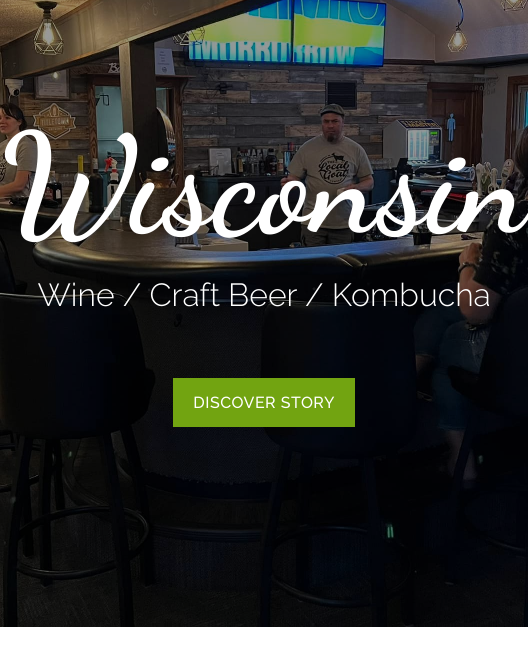
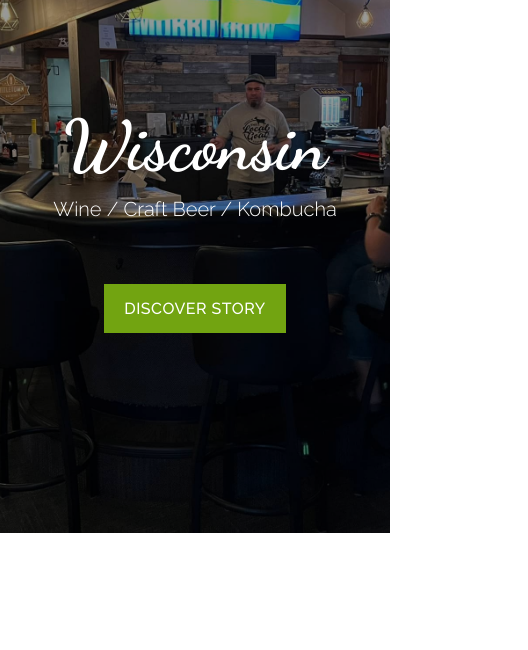
Before and after one commit to the-local-goat-company/website, a plain HTML site: page new/index.html in a window 390 px wide. Shown: the part 142-792 px from the top of the page, 528 px wide, since content can reach past the window. Drawn offline with Linux system fonts and the light colour scheme.

Commit message:
intro mobile fix

```diff
--- a/new/css/style.css
+++ b/new/css/style.css
@@ -191,7 +191,7 @@ a:focus, .btn:focus, .btn:active:focus, .btn.active:focus, .btn.focus, .btn:acti
 .intro h1 {
 	font-family: 'Dancing Script', cursive;
 	color: #fff;
-	font-size: 10em;
+	font-size: 5em;
 	font-weight: 700;
 	margin-top: 0;
 	margin-bottom: 10px;
@@ -202,7 +202,7 @@ a:focus, .btn:focus, .btn:active:focus, .btn.active:focus, .btn.focus, .btn:acti
 }
 .intro p {
 	color: #fff;
-	font-size: 32px;
+	font-size: 20px;
 	font-weight: 300;
 	margin-top: 10px;
 	margin-bottom: 40px;
```
